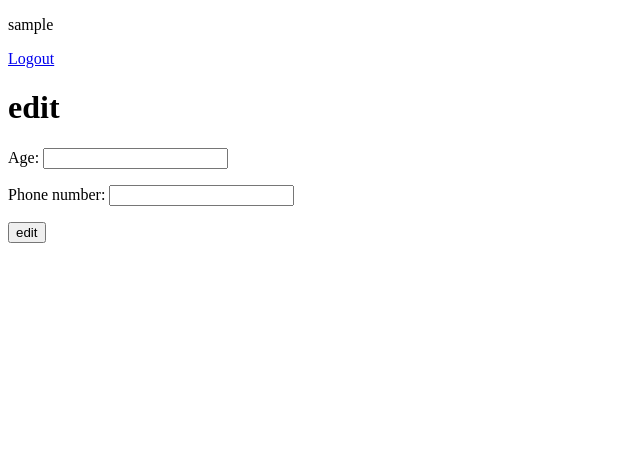
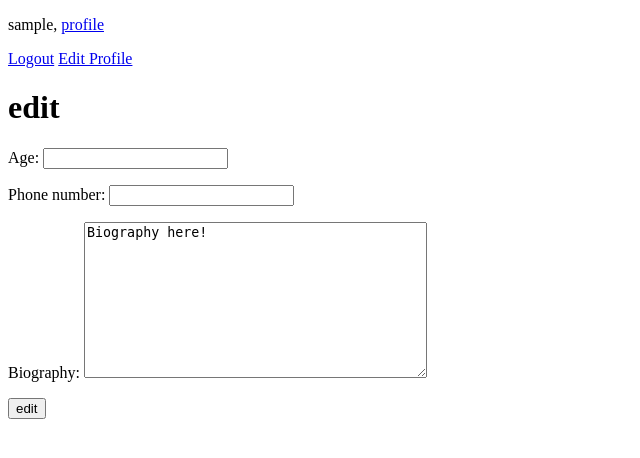
Before and after one commit to Revy1664/studyHub, a Django app: page /accounts/edit_profile/ in a window 1280 px wide. Shown: the top 458 px of the page, without its empty margins (0-640 px from the left). Run offline with Django 5.2, Linux system fonts and the light colour scheme; the visitor is signed in with stand-in values (Sample User, id 1).

Commit message:
some changes

```diff
--- a/study_hub/apps/users/forms.py
+++ b/study_hub/apps/users/forms.py
@@ -16,4 +16,4 @@ class EditProfileForm(ModelForm):
 
 	class Meta:
 		model = Profile
-		fields = ["age", "phone_number"]
+		fields = ["age", "phone_number", "bio"]
--- a/study_hub/apps/users/models.py
+++ b/study_hub/apps/users/models.py
@@ -9,7 +9,6 @@ class CustomUser(AbstractUser):
 		("Teacher", "Teacher"),
 	)
 
-	bio = models.TextField(verbose_name="Biography")
 	status = models.CharField(
 		max_length=20,
 		choices=STATUS_CHOICES,
@@ -22,6 +21,7 @@ class Profile(models.Model):
 	age = models.IntegerField(verbose_name="Age", null=True, blank=True)
 	phone_number = models.CharField(max_length=50, verbose_name="Phone number", null=True, blank=True)
 	user = models.OneToOneField(CustomUser, on_delete=models.CASCADE)
+	bio = models.TextField(verbose_name="Biography", default="Biography here!")
 
 	def __str__(self):
 		return self.user.username
--- a/study_hub/apps/users/views.py
+++ b/study_hub/apps/users/views.py
@@ -1,4 +1,4 @@
-from django.shortcuts import render, redirect
+from django.shortcuts import render, redirect, get_object_or_404
 from django.contrib.auth import login, logout
 from django.contrib.auth.decorators import login_required
 
@@ -28,16 +28,18 @@ def profile(request):
 @login_required
 def edit_profile(request):
 
-	form = EditProfileForm()
+	form = EditProfileForm(instance=request.user.profile)
 
 	if request.method == "POST":
 		form = EditProfileForm(request.POST)
 		if form.is_valid():
 			age = form.cleaned_data.get("age")
 			phone_number = form.cleaned_data.get("phone_number")
+			bio = form.cleaned_data.get("bio")
 
 			request.user.profile.age = age
 			request.user.profile.phone_number = phone_number
+			request.user.profile.bio = bio
 
 			request.user.profile.save()
 			return redirect("profile")
--- a/templates/base.html
+++ b/templates/base.html
@@ -8,8 +8,9 @@
 <body>
 
 	{% if user.is_authenticated %}
-		<p>{{ user.username }}</p>
+		<p>{{ user.username }}, <a href="{% url 'profile' %}">profile</a></p>
 		<a href="{% url 'logout_account' %}">Logout</a>
+		<a href="{% url 'edit_profile' %}">Edit Profile</a>
 	{% else %}
 		<p>You are not logged in</p>
 		<a href="{% url 'login' %}">Login</a>
```
Also changed, not shown: templates/registration/profile.html (+4 -3 lines), study_hub/apps/users/migrations/0004_remove_customuser_bio_profile_bio.py (added).
